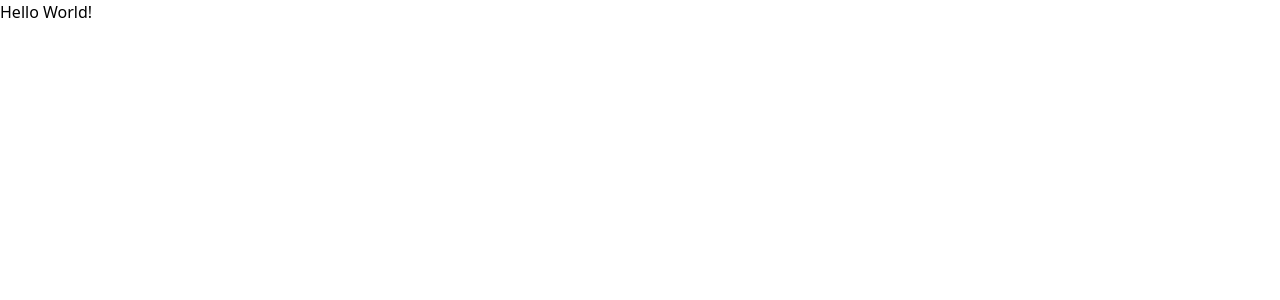
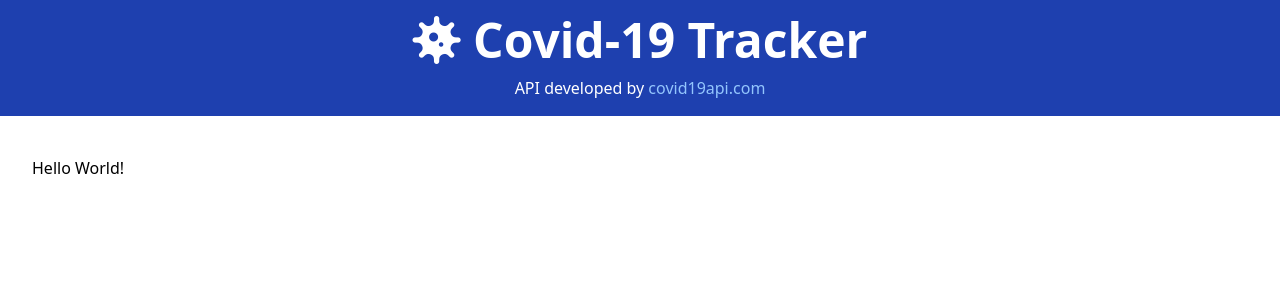
Before and after one commit to devtosxn/vue-covid-tracker, a Vue app: page / in a window 1280 px wide. Shown: the top 300 px of the page. Built offline with nearby package versions, Linux system fonts and the light colour scheme.

Commit message:
add Header component

```diff
--- a/public/index.html
+++ b/public/index.html
@@ -1,15 +1,26 @@
 <!DOCTYPE html>
 <html lang="">
   <head>
-    <meta charset="utf-8">
-    <meta http-equiv="X-UA-Compatible" content="IE=edge">
-    <meta name="viewport" content="width=device-width,initial-scale=1.0">
-    <link rel="icon" href="<%= BASE_URL %>favicon.ico">
+    <meta charset="utf-8" />
+    <meta http-equiv="X-UA-Compatible" content="IE=edge" />
+    <meta name="viewport" content="width=device-width,initial-scale=1.0" />
+    <link rel="icon" href="<%= BASE_URL %>favicon.ico" />
+    <link
+      rel="stylesheet"
+      href="https://cdnjs.cloudflare.com/ajax/libs/font-awesome/5.15.4/css/all.min.css"
+      integrity="sha512-1ycn6IcaQQ40/MKBW2W4Rhis/DbILU74C1vSrLJxCq57o941Ym01SwNsOMqvEBFlcgUa6xLiPY/NS5R+E6ztJQ=="
+      crossorigin="anonymous"
+      referrerpolicy="no-referrer"
+    />
     <title><%= htmlWebpackPlugin.options.title %></title>
   </head>
   <body>
     <noscript>
-      <strong>We're sorry but <%= htmlWebpackPlugin.options.title %> doesn't work properly without JavaScript enabled. Please enable it to continue.</strong>
+      <strong
+        >We're sorry but <%= htmlWebpackPlugin.options.title %> doesn't work
+        properly without JavaScript enabled. Please enable it to
+        continue.</strong
+      >
     </noscript>
     <div id="app"></div>
     <!-- built files will be auto injected -->
--- a/src/App.vue
+++ b/src/App.vue
@@ -1,3 +1,16 @@
 <template>
+<Header/>
+<div class="container">
   <router-view/>
+</div>
 </template>
+
+
+<script>
+import Header from '@/components/Header'
+export default {
+components: {
+  Header
+  }
+}
+</script>
--- a/src/components/Header.vue
+++ b/src/components/Header.vue
@@ -1,5 +1,10 @@
 <template>
-  Header
+<header class="text-center bg-blue-800 text-white p-4 mb-10">
+  <div class="text-3xl md:text-5xl font-bold mb-3">
+   <i class="fa fa-virus"></i> Covid-19 Tracker
+  </div>
+  <p>API developed by <a class="text-blue-300" href="https://covid19api.com" target="_blank">covid19api.com</a></p>
+</header>
 </template>
 
 <script>
--- a/tailwind.config.js
+++ b/tailwind.config.js
@@ -1,11 +1,15 @@
 module.exports = {
-  purge: { content: ['./public/**/*.html', './src/**/*.vue'] },
+  purge: { content: ["./public/**/*.html", "./src/**/*.vue"] },
   darkMode: false, // or 'media' or 'class'
   theme: {
     extend: {},
+    container: {
+      center: true,
+      padding: "2rem",
+    },
   },
   variants: {
     extend: {},
   },
   plugins: [],
-}
+};
```
